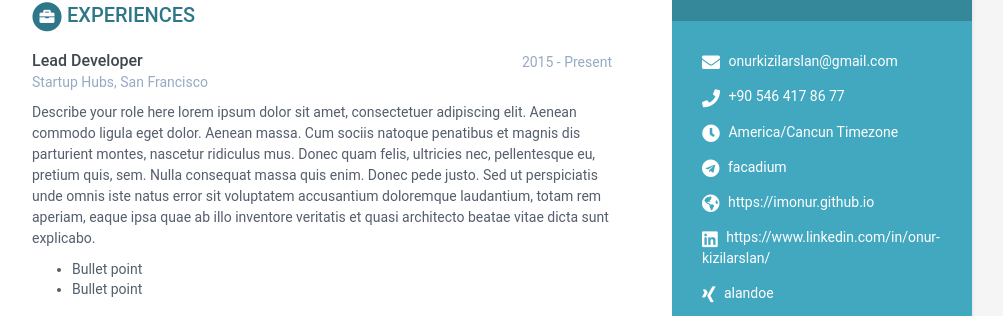
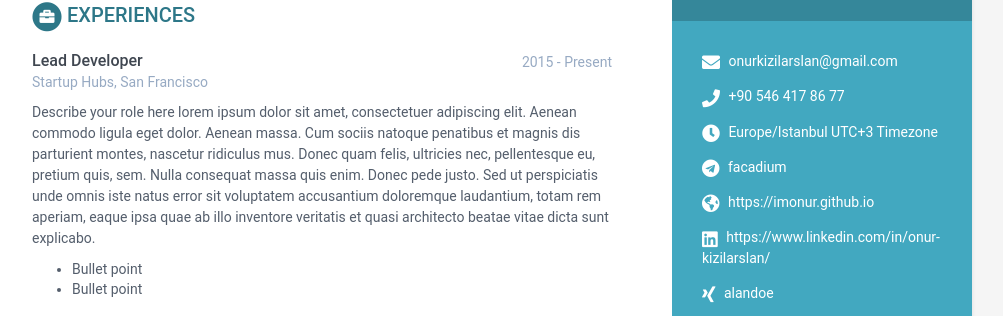
Before and after one commit to imonur/cv, a Jekyll site: the page built from index.html, in a window 1280 px wide and 900 px high. Shown: the part 282-598 px from the top of the window, without its empty margins (168-1171 px from the left). Built offline with Jekyll 4.4.1, drawn with Linux system fonts in a browser that asks for light colours.

Commit message:
Update data.yml

```diff
--- a/_data/data.yml
+++ b/_data/data.yml
@@ -14,7 +14,7 @@ sidebar:
     # Sidebar links
     email: onurkizilarslan@gmail.com
     phone: +90 546 417 86 77
-    timezone: America/Cancun Timezone
+    timezone: Europe/Istanbul UTC+3 Timezone
     citizenship:
     website: https://imonur.github.io #do not add http://
     linkedin: https://www.linkedin.com/in/onur-kizilarslan/
```
